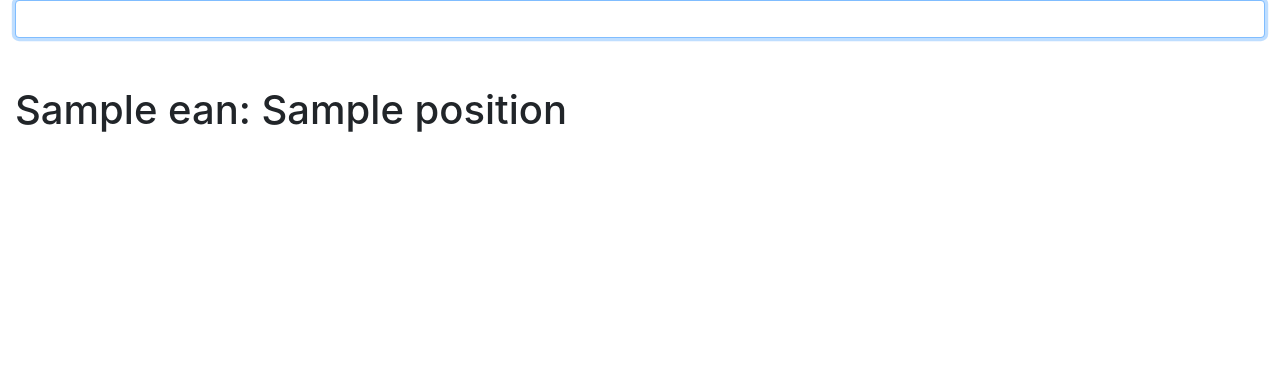
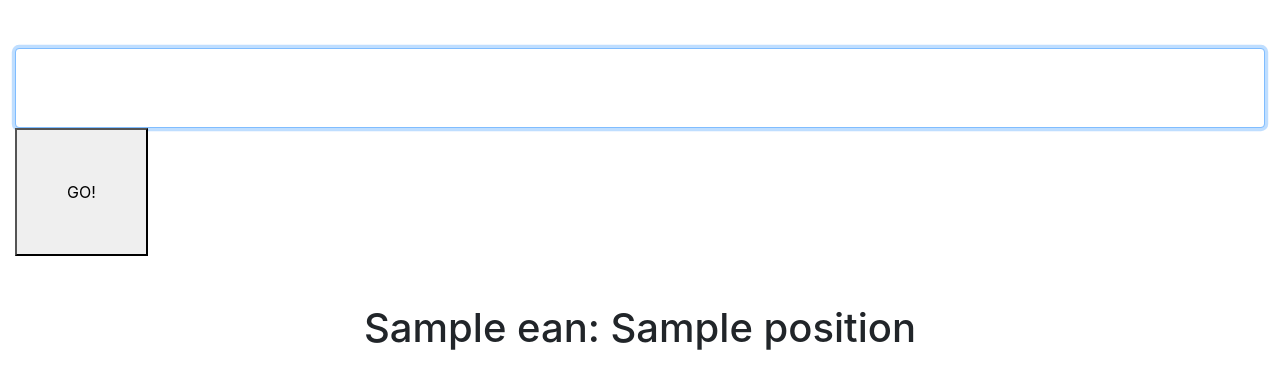
Before and after one commit to victormmello/shadow, a Django app: template shadow_system/stock_system/templates/stock_system/stock_position.html in a window 1280 px wide. Shown: the top 389 px of the page. Run offline with Django 3.2, Linux system fonts and the light colour scheme; the template is opened without the code that fills it: most values are stand-ins (such as "Sample title", 1, 10 or a date in 2020); some libraries are stand-ins or nearby versions.

Commit message:
aumentando input

```diff
--- a/shadow_system/stock_system/templates/stock_system/stock_position.html
+++ b/shadow_system/stock_system/templates/stock_system/stock_position.html
@@ -15,9 +15,11 @@
 	<div class="container-fluid">
 		<div class="row">
 			<div class="col-12">
+				<br>
+				<br>
 				<form method="get">
-					<input type="text" class="form-control" id="ean" name="ean">
-					<button type="submit" style="display: none;"></button>
+					<input type="text" class="form-control" id="ean" name="ean" style="font-size: 50px; height: 80px;">
+					<button type="submit"  style="padding:50px;">GO!</button>
 				</form>
 				<script type="text/javascript">
 					$(function(){
@@ -31,7 +33,7 @@
 				<br>
 				<br>
 				{% if ean %}
-					<h1>{{ean}}: {{position}}</h1>
+					<h1 class="text-center">{{ean}}: {{position}}</h1>
 				{% endif %}
 			</div>
 		</div>
```
